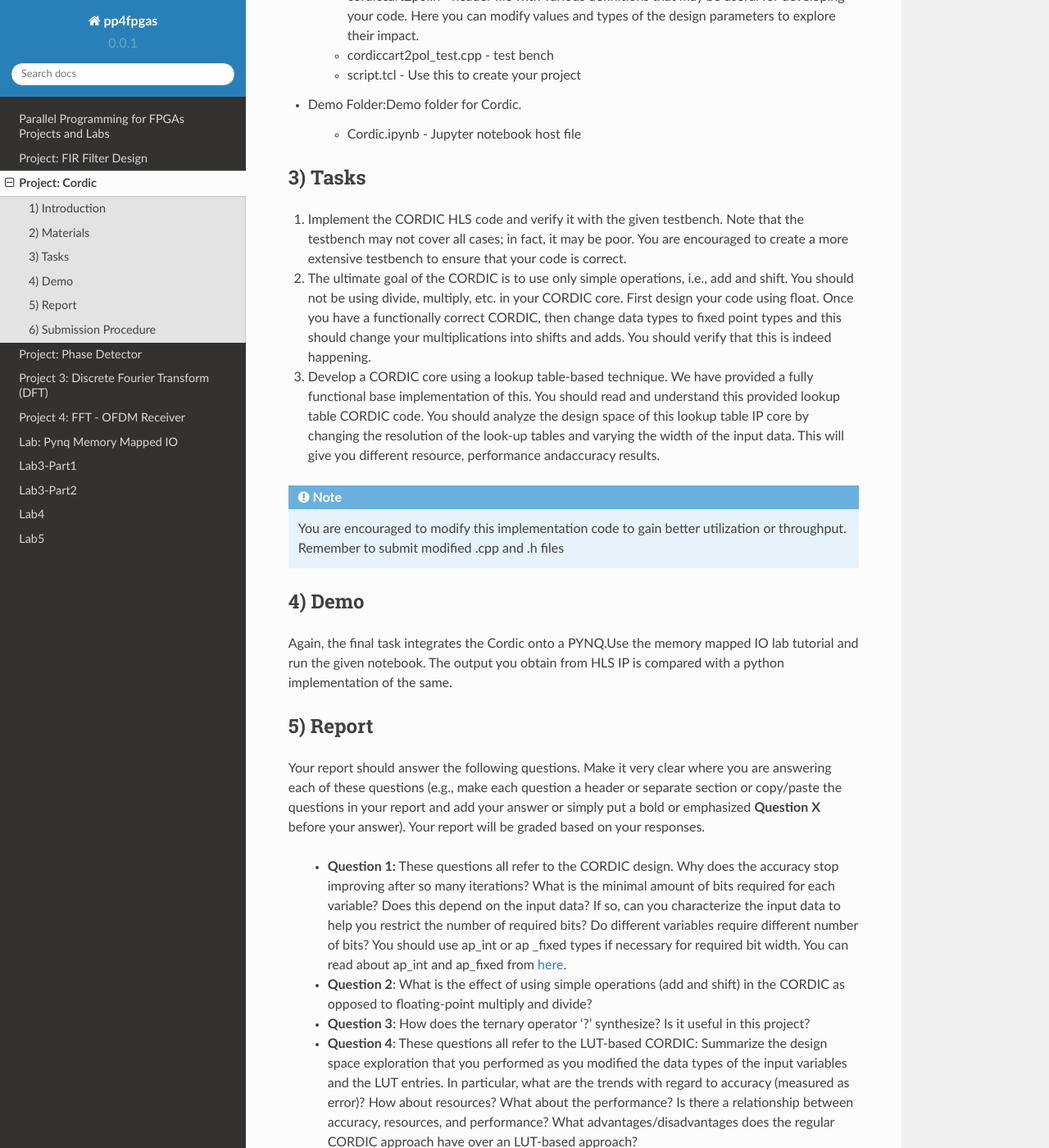
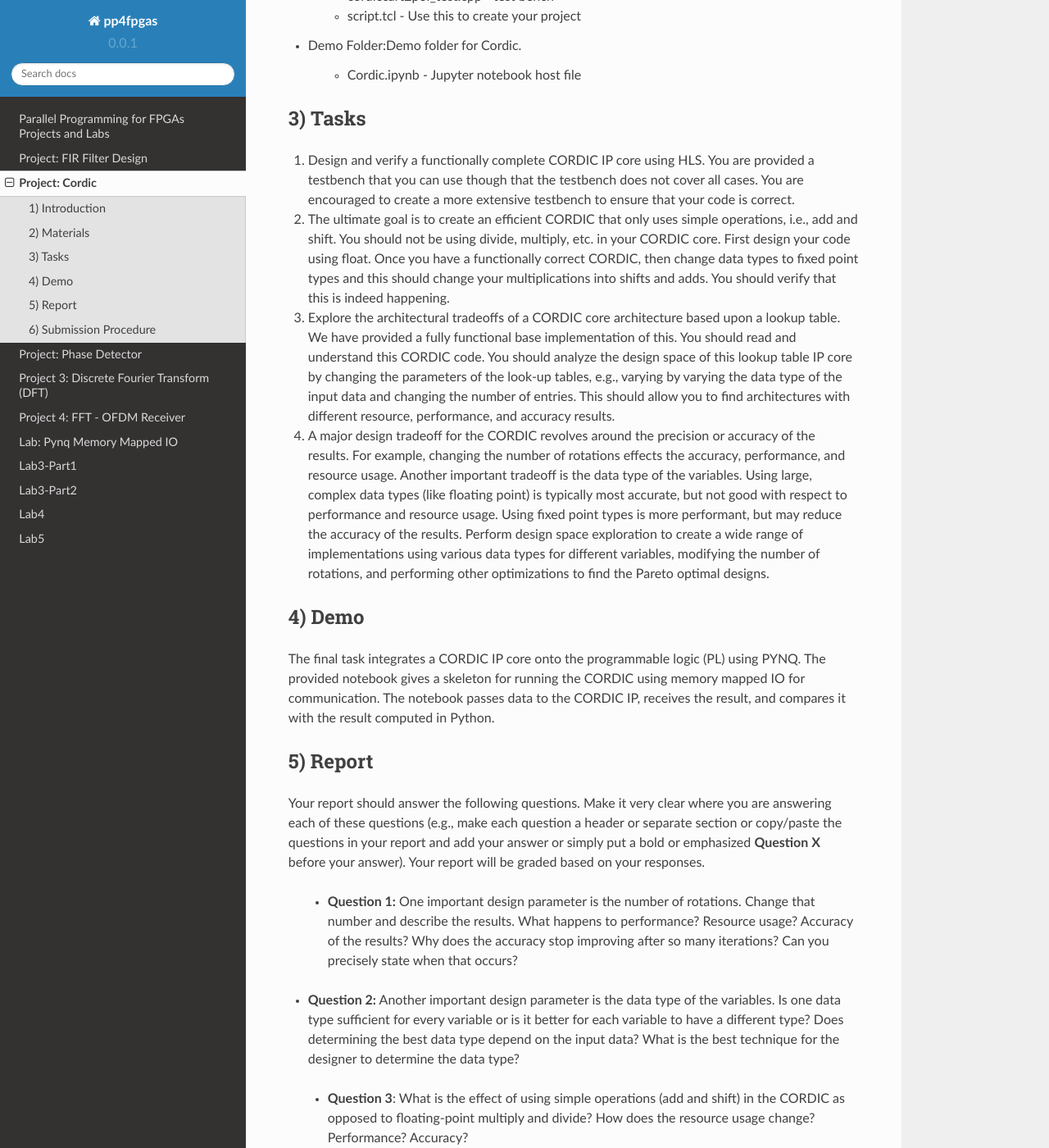
Before and after one commit to KastnerRG/Read_the_docs, a Sphinx documentation site: the page built from docs/project5.rst, in a window 1280 px wide and 1400 px high, scrolled down 948 px. Shown: the whole window at 82% size. Built offline with Sphinx 7.4.7 and the Read the Docs theme 2.0.0, drawn with Linux system fonts in a browser that asks for light colours; some of the changed text lies outside the part shown.

Commit message:
update questions and general flow
Changed the questions (separated one into multiple) and tried to make ideas clearer

```diff
--- a/docs/project5.rst
+++ b/docs/project5.rst
@@ -9,9 +9,7 @@ Project: Cordic
 1) Introduction
 --------------
 
-The goal of this project is to design a  a COordinate Rotation DIgital Computer (CORDIC).
-
-You are tasked with building one version of the CORDIC from scratch. This will likely take the majority of the time spent working on this project. A CORDIC is an efficient method for calculating trigonometric and hyperbolic functions. CORDIC can do a lot of different functions; we will use it to convert Cartesian coordinates (x, y) to the polar coordinates (r, theta).
+The goal of this project is to design a  a COordinate Rotation DIgital Computer (CORDIC).  A CORDIC is an efficient method for calculating trigonometric and hyperbolic functions. CORDIC can do a lot of different functions; we will use it to convert Cartesian coordinates (x, y) to the polar coordinates (r, theta).
 
 2) Materials
 -----------
@@ -20,7 +18,7 @@ You can download the project files here:
 
 * `cordic.zip <https://github.com/KastnerRG/pp4fpgas/blob/master/labs/cordic.zip?raw=true>`_
 
-The provided zip file has a number of subfolders and files corresponding to the different parts of the phase detector. This contains the documents necessary to build the project. You will start from HLS folder to design your phase detector using Vivado HLS. Use the provided script.tcl to create your project.
+The provided zip file has a number of subfolders and files related to implementing the CORDIC. This contains the documents necessary to build the project. You will start from HLS folder to design a CORDIC using Vivado HLS. Use the provided script.tcl to create your project.
 
 
 * HLS \ cordic folder:
@@ -49,39 +47,38 @@ The provided zip file has a number of subfolders and files corresponding to the
 
 3) Tasks
 -------
-1. Implement the CORDIC HLS code and verify it with the given testbench. Note that the testbench may not cover all cases; in fact, it may be poor. You are encouraged to create a more extensive testbench to ensure that your code is correct.
+1. Design and verify a functionally complete CORDIC IP core using HLS. You are provided a testbench that you can use though that the testbench does not cover all cases. You are encouraged to create a more extensive testbench to ensure that your code is correct.
 
-2. The ultimate goal of the CORDIC is to use only simple operations, i.e., add and shift. You should not be using divide, multiply, etc. in your CORDIC core. First design your code using float. Once you have a functionally correct CORDIC, then change data types to fixed point types and this should change your multiplications into shifts and adds. You should verify that this is indeed happening.
+2. The ultimate goal is to create an efficient CORDIC that only uses simple operations, i.e., add and shift. You should not be using divide, multiply, etc. in your CORDIC core. First design your code using float. Once you have a functionally correct CORDIC, then change data types to fixed point types and this should change your multiplications into shifts and adds. You should verify that this is indeed happening.
 
-3. Develop a CORDIC core using a lookup table-based technique. We have provided a fully functional base implementation of this. You should read and understand this provided lookup table CORDIC code. You should analyze the design space of this lookup table IP core by changing the resolution of the look-up tables and varying the width of the input data. This will give you different resource, performance andaccuracy results.
+3. Explore the architectural tradeoffs of a CORDIC core architecture based upon a lookup table. We have provided a fully functional base implementation of this. You should read and understand this CORDIC code. You should analyze the design space of this lookup table IP core by changing the parameters of the look-up tables, e.g., varying by varying the data type of the input data and changing the number of entries. This should allow you to find architectures with different resource, performance, and accuracy results.
 
-.. Note:: You are encouraged to modify this implementation code to gain better utilization or throughput.                                                                                              	 Remember to submit modified .cpp and .h files
+4. A major design tradeoff for the CORDIC revolves around the precision or accuracy of the results. For example, changing the number of rotations effects the accuracy, performance, and resource usage. Another important tradeoff is the data type of the variables. Using large, complex data types (like floating point) is typically most accurate, but not good with respect to performance and resource usage. Using fixed point types is more performant, but may reduce the accuracy of the results. Perform design space exploration to create a wide range of implementations using various data types for different variables, modifying the number of rotations, and performing other optimizations to find the Pareto optimal designs.
 
 4) Demo
 ------
-Again, the final task integrates the Cordic onto a PYNQ.Use the memory mapped IO lab tutorial and run the given notebook. The output you obtain from HLS IP is compared with a python implementation of the same.
+The final task integrates a CORDIC IP core onto the programmable logic (PL) using PYNQ. The provided notebook gives a skeleton for running the CORDIC using memory mapped IO for communication. The notebook passes data to the CORDIC IP, receives the result, and compares it with the result computed in Python.
 
 5) Report
 --------
 
 Your report should answer the following questions. Make it very clear where you are answering each of these questions (e.g., make each question a header or separate section or copy/paste the questions in your report and add your answer or simply put a bold or emphasized **Question X** before your answer). Your report will be graded based on your responses.
 
- * **Question 1:** These questions all refer to the CORDIC design. Why does the accuracy stop improving after so many iterations? What is the minimal amount of bits required for each variable? Does this   depend  on the input data? If so, can you characterize the input data to help you restrict the number of required bits? Do different variables require different number of bits? You should use ap_int or ap _fixed types if necessary for required bit width. You can read about ap_int and ap_fixed from `here <https://www.xilinx.com/support/documentation/sw_manuals/xilinx2019_1/ug902-vivado-high-level-synthesis .pdf>`_.
+ * **Question 1:** One important design parameter is the number of rotations. Change that number and describe the results. What happens to performance? Resource usage? Accuracy of the results? Why does the accuracy stop improving after so many iterations? Can you precisely state when that occurs?
 
+* **Question 2:** Another important design parameter is the data type of the variables. Is one data type sufficient for every variable or is it better for each variable to have a different type? Does determining the best data type depend on the input data?  What is the best technique for the designer to determine the data type?
 
- * **Question 2**: What is the effect of using simple operations (add and shift) in the CORDIC as opposed to floating-point multiply and divide?
+ * **Question 3**: What is the effect of using simple operations (add and shift) in the CORDIC as opposed to floating-point multiply and divide? How does the resource usage change? Performance? Accuracy?
 
+ * **Question 4**: How does the ternary operator ‘?’ synthesize? Is it useful in this project?
 
- * **Question 3**: How does the ternary operator ‘?’ synthesize? Is it useful in this project?
-
-
- * **Question 4**: These questions all refer to the LUT-based CORDIC: Summarize the design space exploration that you performed as you modified the data types of the input variables and the LUT entries.   In particular, what are the trends with regard to accuracy (measured as error)? How about resources? What about the performance? Is there a relationship between accuracy, resources, and performance? What advantages/disadvantages does the regular CORDIC approach have over an LUT-based approach?
+ * **Question 5**: These questions all refer to the LUT-based CORDIC: Summarize the design space exploration that you performed as you modified the data types of the input variables and the LUT entries.   In particular, what are the trends with regard to accuracy (measured as error)? How about resources? What about the performance? Is there a relationship between accuracy, resources, and performance? What advantages/disadvantages does the regular CORDIC approach have over an LUT-based approach?
 
 
 6) Submission Procedure
 ----------------------
 
-You must also submit your code (and only your code, not other files). Your code should have everything in it so that we can synthesize it directly. This means that you should use pragmas in your code, and not use the GUI to insert optimization directives. We must be able to only import your *.cpp file and directly synthesize it. You can assume that we have correctly set up the design environment (cordic_test.cpp, cordic.h, etc.).
+You must submit your code (and only your code, not other files). Your code should have everything in it so that we can synthesize it directly. We must be able to use what is provided (*.cpp files and scripts) and directly synthesize it. You can assume that we have correctly set up the design environment (cordic_test.cpp, cordic.h, etc.).
 
 You must follow the file structure below. We use automated scripts to pull your data, so **DOUBLE CHECK** your file/folder names to make sure it corresponds to the instructions.
 
@@ -104,3 +101,5 @@ Your repo must contains a folder named "project2" at the top-level. This folder
 * **Note**: change <report rpt/xml> by both the .rpt and the .xml files in the /syn/report folder.
 
 * **Note**: Provide the architectures that you used to answer the questions.
+
+* **Note**: You should use ap_int or ap _fixed types if necessary for required bit width. You can read about ap_int and ap_fixed from `here <https://www.xilinx.com/support/documentation/sw_manuals/xilinx2019_1/ug902-vivado-high-level-synthesis .pdf>`_.
```
